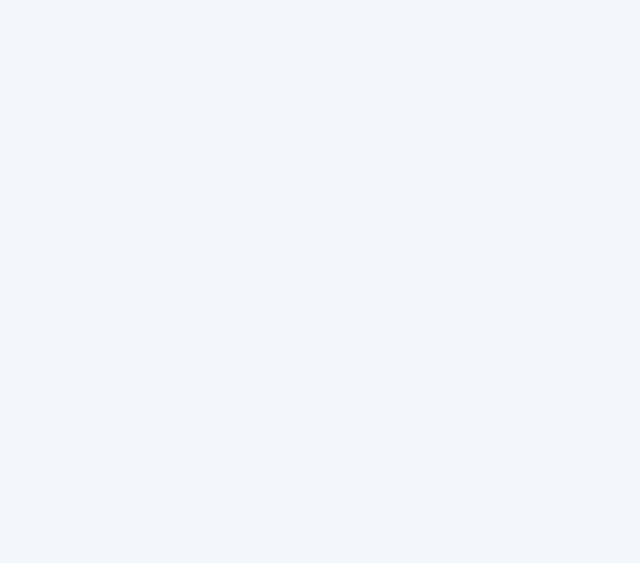
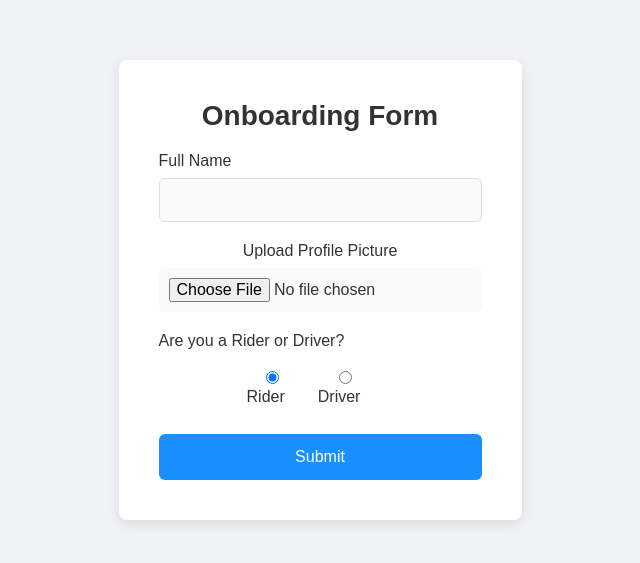
Before and after one commit to niharbiradar/HackRU-Spring-2025, a React (Vite) app in the folder frontend/hackRU-frontend/: page /onboarding in a window 1280 px wide. Before the commit this address had no page. Shown: the part 145-708 px from the top of the page, without its empty margins (320-960 px from the left). Built offline with nearby package versions, Linux system fonts and the light colour scheme.

Commit message:
make onboarding page

```diff
--- a/frontend/hackRU-frontend/package.json
+++ b/frontend/hackRU-frontend/package.json
@@ -10,6 +10,7 @@
   },
   "dependencies": {
     "antd": "^5.23.3",
+    "axios": "^1.7.9",
     "bootstrap": "^5.3.3",
     "js-cookie": "^3.0.5",
     "react": "^18.2.0",
--- a/frontend/hackRU-frontend/src/App.jsx
+++ b/frontend/hackRU-frontend/src/App.jsx
@@ -2,6 +2,7 @@ import { BrowserRouter as Router, Route, Routes } from "react-router-dom";
 import Login from "./pages/Login";
 import Landing from "./pages/Landing";
 import RidesPage from "./pages/RidesPage";
+import OnboardingPage from "./pages/OnboardingPage";
 import "./App.css";
 
 function App() {
@@ -12,6 +13,7 @@ function App() {
           <Route path="/" element={<Login />} />
           <Route path="/landing" element={<Landing />} />
           <Route path="/rides" element={<RidesPage />} />
+          <Route path="/onboarding" element={<OnboardingPage />} />
         </Routes>
       </Router>
     </>
--- /dev/null
+++ b/frontend/hackRU-frontend/src/css/onboarding.css
@@ -0,0 +1,131 @@
+/* Global Styles */
+* {
+    margin: 0;
+    padding: 0;
+    box-sizing: border-box;
+}
+
+body {
+    font-family: 'Arial', sans-serif;
+    background-color: #f0f2f5; /* Light gray background */
+    display: flex;
+    justify-content: center;
+    align-items: center;
+    min-height: 100vh;
+    margin: 0;
+}
+
+.container {
+    background-color: #fff;
+    border-radius: 8px;
+    box-shadow: 0 4px 12px rgba(0, 0, 0, 0.1);
+    padding: 40px;
+    width: 100%;
+    max-width: 800px; /* Max width for the form */
+    box-sizing: border-box;
+}
+
+/* Heading */
+h2 {
+    text-align: center;
+    font-size: 28px;
+    color: #333;
+    margin-bottom: 20px;
+}
+
+/* Form Elements */
+.form-item {
+    margin-bottom: 20px;
+}
+
+.form-item label {
+    font-size: 16px;
+    color: #333;
+    margin-bottom: 8px;
+    display: block;
+}
+
+input,
+select,
+textarea {
+    width: 100%;
+    padding: 12px;
+    font-size: 16px;
+    border: 1px solid #ddd;
+    border-radius: 6px;
+    background-color: #fafafa;
+    color: #333;
+    transition: border-color 0.3s;
+}
+
+input:focus,
+select:focus,
+textarea:focus {
+    border-color: #1890ff; /* Blue border on focus */
+    outline: none;
+}
+
+textarea {
+    resize: vertical;
+    min-height: 120px;
+}
+
+/* Button */
+button {
+    width: 100%;
+    padding: 14px;
+    font-size: 16px;
+    color: #fff;
+    background-color: #1890ff;
+    border: none;
+    border-radius: 6px;
+    cursor: pointer;
+    transition: background-color 0.3s;
+}
+
+button:hover {
+    background-color: #0066cc; /* Darker blue on hover */
+}
+
+/* Radio Button Container */
+.radio-group {
+    display: flex;
+    justify-content: center;
+    margin-top: 20px;
+}
+
+.radio-group label {
+    margin-right: 20px;
+    font-size: 16px;
+    color: #333;
+}
+
+/* Error Messages */
+.error-message {
+    color: red;
+    font-size: 14px;
+    margin-top: 8px;
+}
+
+/* Profile Picture */
+.upload-container {
+    margin-top: 20px;
+    text-align: center;
+}
+
+.upload-container input[type="file"] {
+    border: none;
+    padding: 10px;
+    font-size: 16px;
+}
+
+/* Responsive Design */
+@media (max-width: 600px) {
+    .container {
+        padding: 20px;
+    }
+
+    h2 {
+        font-size: 24px;
+    }
+}
--- /dev/null
+++ b/frontend/hackRU-frontend/src/pages/OnboardingPage.jsx
@@ -0,0 +1,194 @@
+import React, { useState } from 'react';
+import '../css/onboarding.css';
+import { useNavigate } from "react-router-dom";
+
+const OnboardingPage = () => {
+    const navigate = useNavigate();
+    const [isDriver, setIsDriver] = useState(false); // Tracks if the user is a driver
+    const [profilePicture, setProfilePicture] = useState(null);
+    const [formData, setFormData] = useState({
+        name: '',
+        profilePicture: null,
+        role: 'rider', // Default is 'rider'
+        vehicleType: '',
+        vehicleModel: '',
+        plateNumber: '',
+        vehicleState: ''
+    });
+
+    const handleRoleChange = (e) => {
+        const role = e.target.value;
+        setIsDriver(role === 'driver');
+        setFormData(prevData => ({
+            ...prevData,
+            role
+        }));
+    };
+
+    const handleFileChange = (e) => {
+        const file = e.target.files[0];
+        if (file) {
+            setProfilePicture(URL.createObjectURL(file));
+            setFormData(prevData => ({
+                ...prevData,
+                profilePicture: file
+            }));
+        }
+
+    };
+
+    const handleChange = (e) => {
+        const { name, value } = e.target;
+        setFormData(prevData => ({
+            ...prevData,
+            [name]: value
+        }));
+    };
+
+    const handleSubmit = (e) => {
+        e.preventDefault(); // Prevent default form submission
+        console.log(formData); // Log the form data to the console
+        navigate('/landing');
+    };
+
+    const states = [
+        "Alabama", "Alaska", "Arizona", "Arkansas", "California", "Colorado", "Connecticut",
+        "Delaware", "Florida", "Georgia", "Hawaii", "Idaho", "Illinois", "Indiana", "Iowa",
+        "Kansas", "Kentucky", "Louisiana", "Maine", "Maryland", "Massachusetts", "Michigan",
+        "Minnesota", "Mississippi", "Missouri", "Montana", "Nebraska", "Nevada", "New Hampshire",
+        "New Jersey", "New Mexico", "New York", "North Carolina", "North Dakota", "Ohio", "Oklahoma",
+        "Oregon", "Pennsylvania", "Rhode Island", "South Carolina", "South Dakota", "Tennessee",
+        "Texas", "Utah", "Vermont", "Virginia", "Washington", "West Virginia", "Wisconsin", "Wyoming"
+    ];
+
+    return (
+        <div className="container">
+            <h2>Onboarding Form</h2>
+            <form onSubmit={handleSubmit}>
+                {/* Name */}
+                <div className="form-item">
+                    <label htmlFor="name">Full Name</label>
+                    <input
+                        type="text"
+                        id="name"
+                        name="name"
+                        value={formData.name}
+                        onChange={handleChange}
+                        required
+                    />
+                </div>
+
+                {/* Profile Picture Upload */}
+                <div className="form-item upload-container">
+                    <label htmlFor="profilePicture">Upload Profile Picture</label>
+                    <input
+                        type="file"
+                        id="profilePicture"
+                        name="profilePicture"
+                        accept="image/*"
+                        onChange={handleFileChange}
+                    />
+                    {profilePicture && (
+                        <div style={{ marginTop: '10px' }}>
+                            <img
+                                src={profilePicture}
+                                alt="Profile Preview"
+                                style={{ width: '100px', height: '100px', borderRadius: '50%' }}
+                            />
+                        </div>
+                    )}
+                </div>
+
+                {/* Role Selection */}
+                <div className="form-item">
+                    <label>Are you a Rider or Driver?</label>
+                    <div className="radio-group">
+                        <label>
+                            <input
+                                type="radio"
+                                value="rider"
+                                checked={!isDriver}
+                                onChange={handleRoleChange}
+                            />
+                            Rider
+                        </label>
+                        <label>
+                            <input
+                                type="radio"
+                                value="driver"
+                                checked={isDriver}
+                                onChange={handleRoleChange}
+                            />
+                            Driver
+                        </label>
+                    </div>
+                </div>
+
+                {/* Driver's Vehicle Information (only shows if the user is a driver) */}
+                {isDriver && (
+                    <div>
+                        <div className="form-item">
+                            <label htmlFor="vehicleType">Vehicle Type</label>
+                            <select
+                                id="vehicleType"
+                                name="vehicleType"
+                                value={formData.vehicleType}
+                                onChange={handleChange}
+                                required
+                            >
+                                <option value="">Select Vehicle Type</option>
+                                <option value="SUV">SUV</option>
+                                <option value="Sedan">Sedan</option>
+                            </select>
+                        </div>
+
+                        <div className="form-item">
+                            <label htmlFor="vehicleModel">Vehicle Model</label>
+                            <input
+                                type="text"
+                                id="vehicleModel"
+                                name="vehicleModel"
+                                value={formData.vehicleModel}
+                                onChange={handleChange}
+                                required
+                            />
+                        </div>
+
+                        <div className="form-item">
+                            <label htmlFor="plateNumber">Plate Number</label>
+                            <input
+                                type="text"
+                                id="plateNumber"
+                                name="plateNumber"
+                                value={formData.plateNumber}
+                                onChange={handleChange}
+                                required
+                            />
+                        </div>
+
+                        <div className="form-item">
+                            <label htmlFor="vehicleState">Vehicle State</label>
+                            <select
+                                id="vehicleState"
+                                name="vehicleState"
+                                value={formData.vehicleState}
+                                onChange={handleChange}
+                                required
+                            >
+                                <option value="">Select State</option>
+                                {states.map((state, index) => (
+                                    <option key={index} value={state}>{state}</option>
+                                ))}
+                            </select>
+                        </div>
+                    </div>
+                )}
+
+                {/* Submit Button */}
+                <button type="submit">Submit</button>
+            </form>
+        </div>
+    );
+};
+
+export default OnboardingPage;
```
Also changed, not shown: 1 other file (tests, documents, lock files or other folders).
